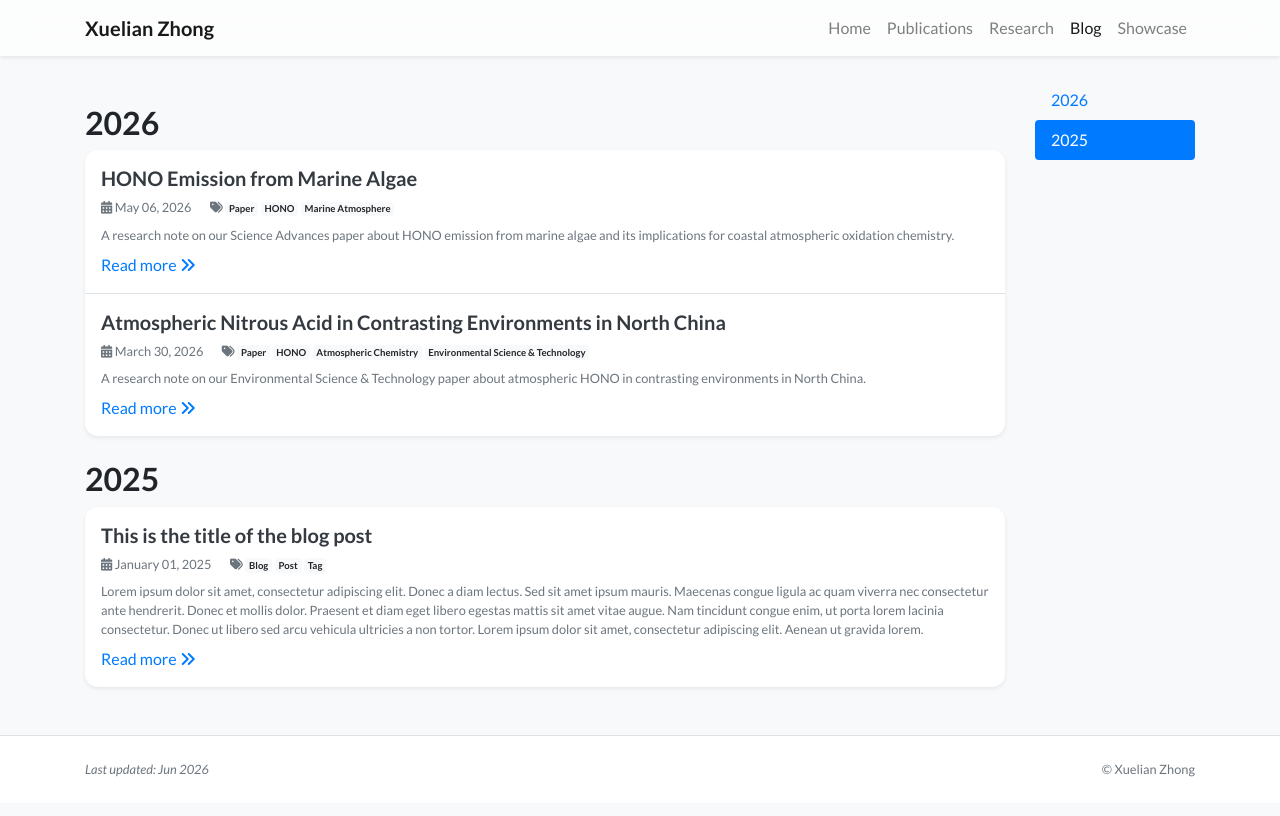
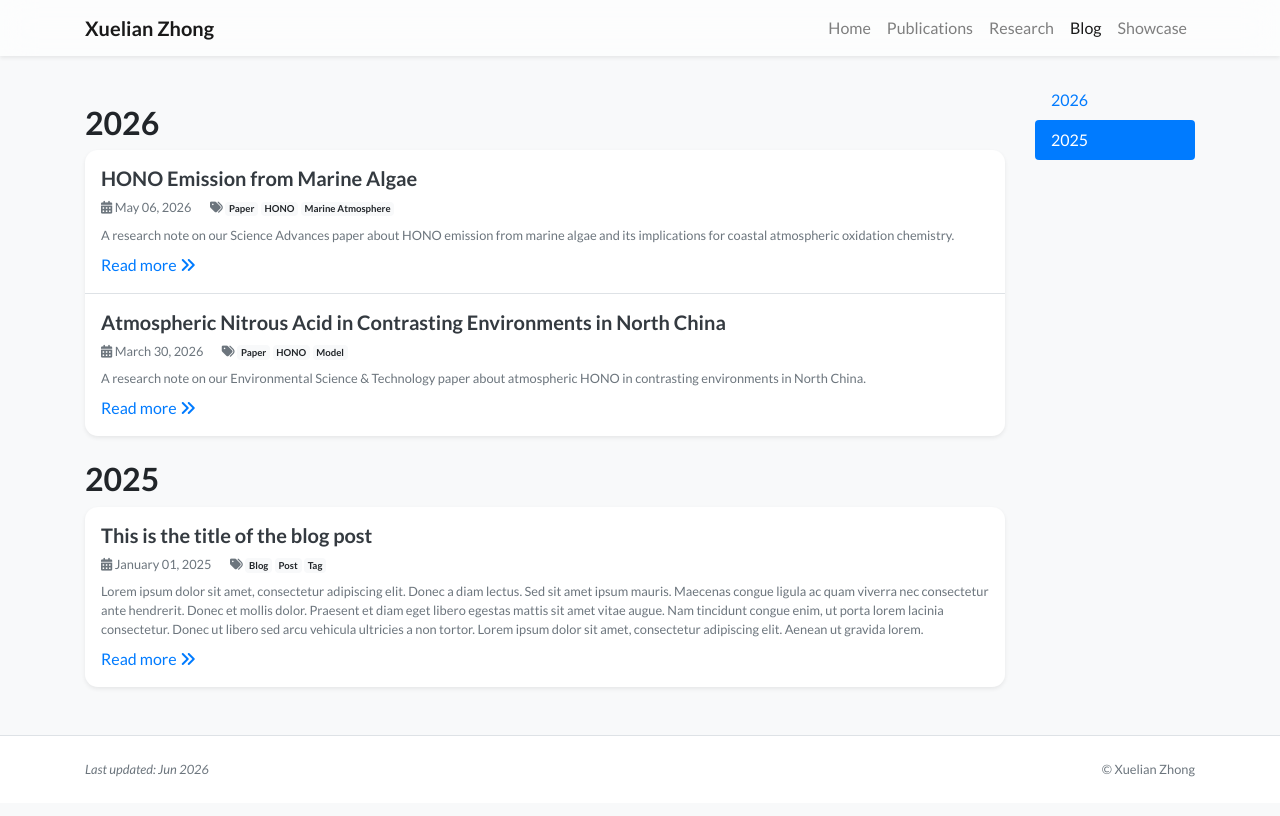
Before and after one commit to zhongdom0619/xuelian, a Jekyll site: the page built from blog.html, in a window 1280 px wide. Shown: the top 816 px of the page. Built offline with Jekyll 4.4.1, drawn with Linux system fonts in a browser that asks for light colours; nearby versions of some CDN libraries; a style sheet for code colours, icons or effects is not loaded.

Commit message:
Update 2026-03-30-atmospheric-hono-north-china.md

```diff
--- a/_posts/2026-03-30-atmospheric-hono-north-china.md
+++ b/_posts/2026-03-30-atmospheric-hono-north-china.md
@@ -2,7 +2,7 @@
 layout: post
 title: "Atmospheric Nitrous Acid in Contrasting Environments in North China"
 date: 2026-03-31 00:00:00 +0800
-tags: [Paper, HONO, Atmospheric Chemistry, Environmental Science & Technology]
+tags: [Paper, HONO, Model]
 excerpt: >-
   A research note on our Environmental Science & Technology paper about atmospheric HONO in contrasting environments in North China.
 ---
```
